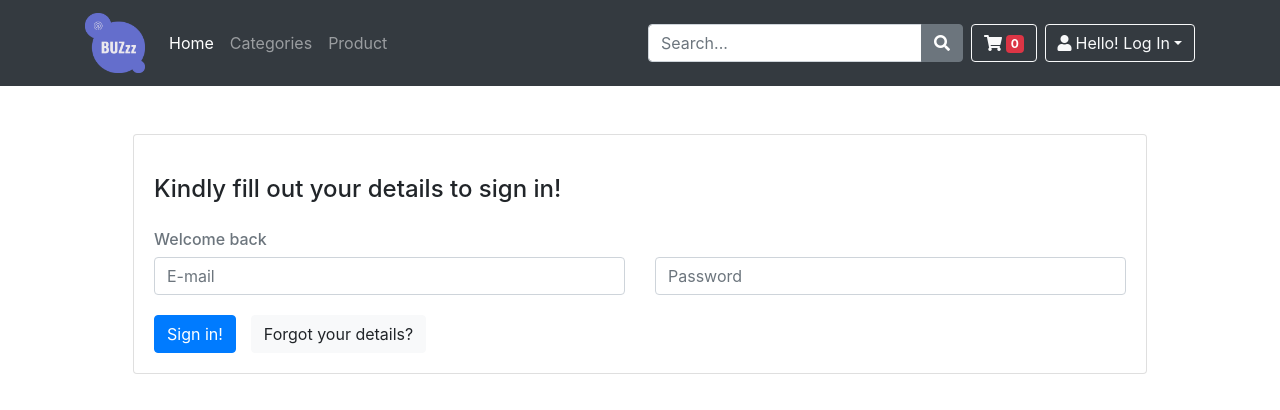
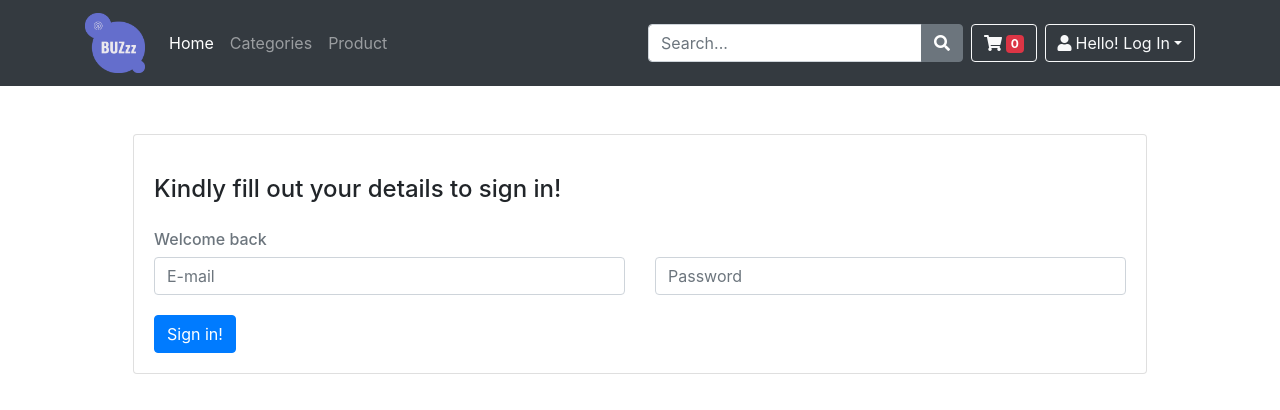
Before and after one commit to krizoeris/ecommerce-react, a React (Create React App) app: page /user in a window 1280 px wide. Shown: the top 410 px of the page. Built offline with nearby package versions, Linux system fonts and the light colour scheme.

Commit message:
minor changes post-merge

```diff
--- a/src/pages/Categories.js
+++ b/src/pages/Categories.js
@@ -92,7 +92,7 @@ const Categories = (prop) => {
                                     price={prod.price}
                                     images={prod.images}
                                     height={(filterState.show) ? "200px" : "150px"}
-                                    product={prod }
+                                    product={prod}
                                 />
                             ))
                         }
--- a/src/pages/User.js
+++ b/src/pages/User.js
@@ -22,7 +22,7 @@ const User = () => {
         <UserRegisterForm fieldL={'E-mail'} fieldR={'Password'}/>
 
         <button className="btn btn-primary" style={{marginTop: "20px"}}>Sign in!</button>
-        <button className="btn btn-light" style={{marginTop: "20px", marginLeft: "15px"}}>Forgot your details?</button>
+        {/* <button className="btn btn-light" style={{marginTop: "20px", marginLeft: "15px"}}>Forgot your details?</button> */}
       </div>
     </div>
       }
```
